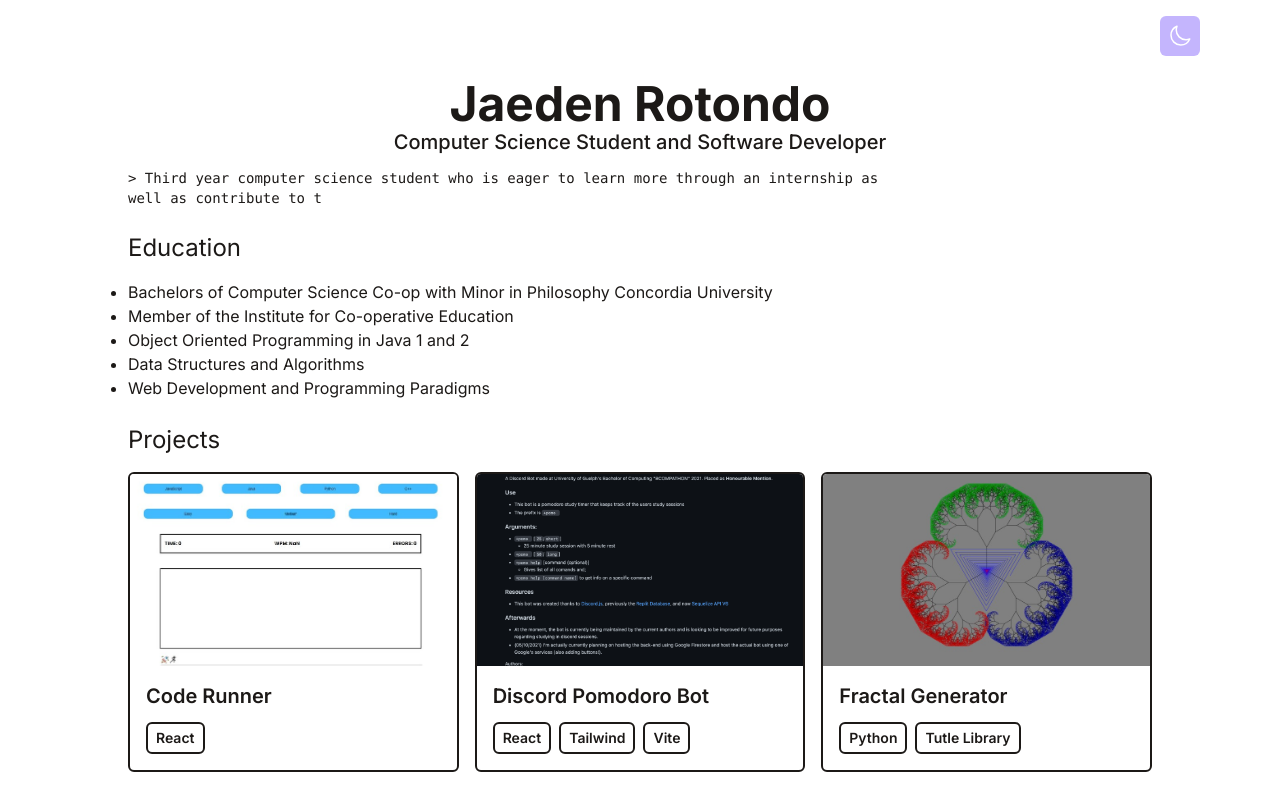
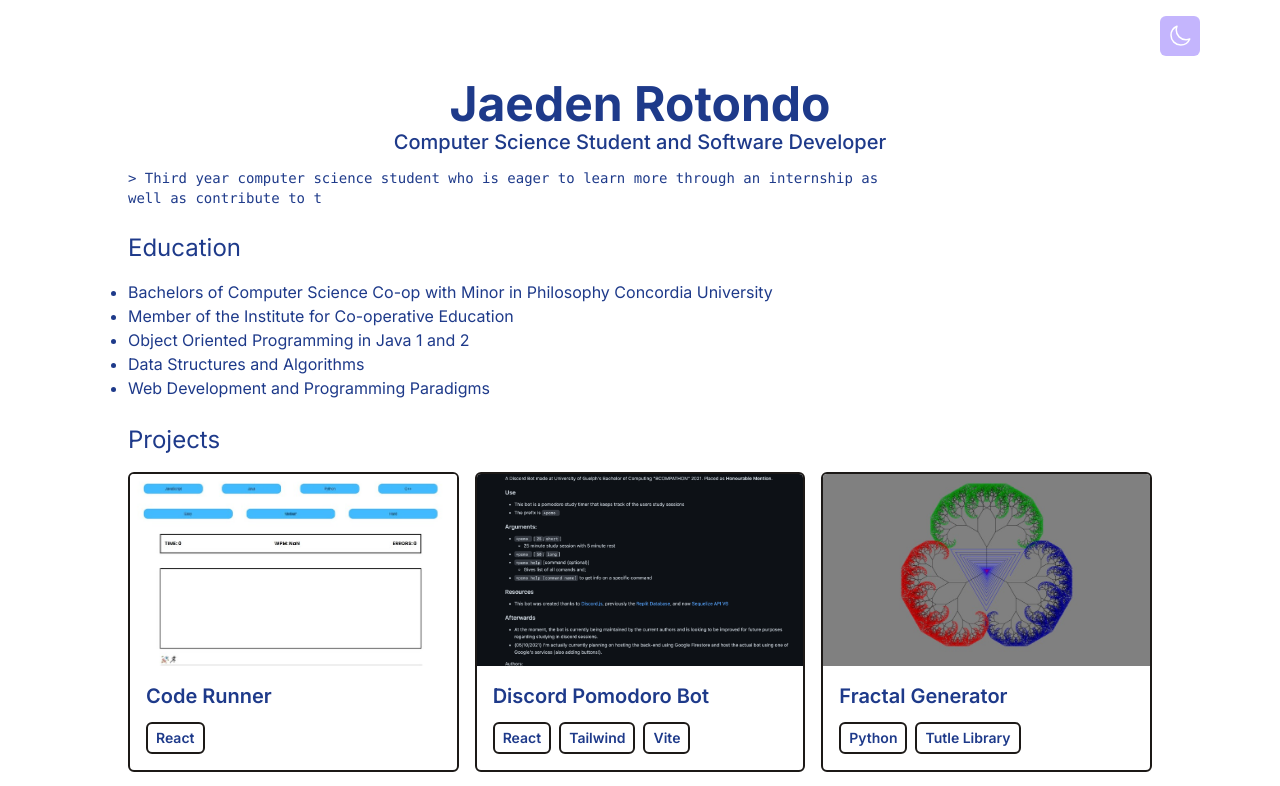
Before and after one commit to JaedenRotondo/Portfolio, a React (Vite) app: page / in a window 1280 px wide. Shown: the top 786 px of the page. Built offline with nearby package versions, Linux system fonts and the light colour scheme.

Commit message:
added photo to portfolio project

```diff
--- a/src/App.jsx
+++ b/src/App.jsx
@@ -71,7 +71,7 @@ function App() {
 		>
 			{theme === 'dark' ? sun : moon}
 		</button>
-		<div className="bg-white dark:bg-stone-900 text-stone-900 dark:text-stone-300 min-h-screen font-inter">
+		<div className="bg-white dark:bg-blue-900 text-blue-900 dark:text-blue-300 min-h-screen font-inter">
 			<div className="max-w-5xl w-11/12 mx-auto">
 				<Intro />
 				<Portfolio />
--- a/src/data/portfolio.js
+++ b/src/data/portfolio.js
@@ -19,7 +19,7 @@ export default [
    },
    {
       title: 'Portfolio Website',
-      imgURL: 'assets/fractal .jpg',
+      imgURL: '/assets/portfolio.png',
       stack: ['React', 'Tailwind', 'Vite'],
       link: 'https://github.com/JaedenRotondo/Portfolio',
    }
```
Also changed, not shown: public/assets/portfolio.png (added).
